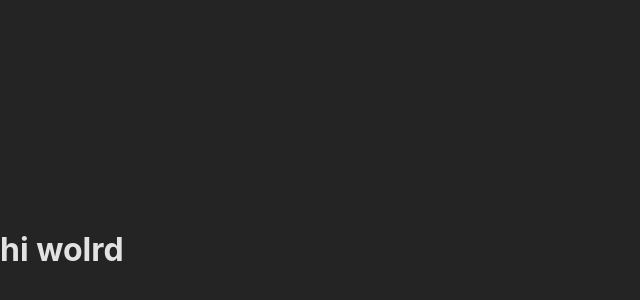
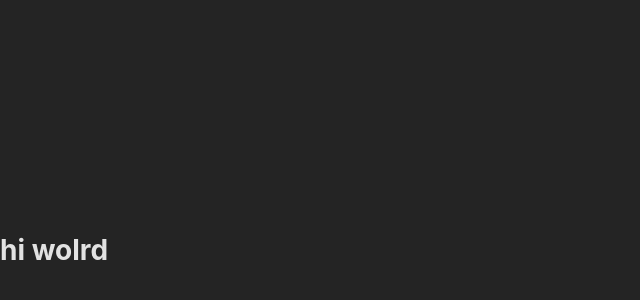
Before and after one commit to austin-bagwell/product-preview-card, a React (Vite) app: page / in a window 1280 px wide. Shown: the part 150-450 px from the top of the page, without its empty margins (0-640 px from the left). Built offline with nearby package versions, Linux system fonts and the light colour scheme.

Commit message:
add custom css props

```diff
--- a/src/index.css
+++ b/src/index.css
@@ -1,6 +1,7 @@
 :root {
   font-family: Inter, system-ui, Avenir, Helvetica, Arial, sans-serif;
   line-height: 1.5;
+  font-size: 14px;
   font-weight: 400;
 
   color-scheme: light dark;
@@ -12,6 +13,12 @@
   -webkit-font-smoothing: antialiased;
   -moz-osx-font-smoothing: grayscale;
   -webkit-text-size-adjust: 100%;
+
+  --color-primary-cyan: hsl(158, 36%, 37%);
+  --color-primary-cream: hsl(30, 38%, 92%);
+  --color-neutral-dark-blue: hsl(212, 21%, 14%);
+  --color-neutral-gray-blue: hsl(228, 12%, 48%);
+  --color-neutral-white: hsl(0, 0%, 100%);
 }
 
 body {
```
